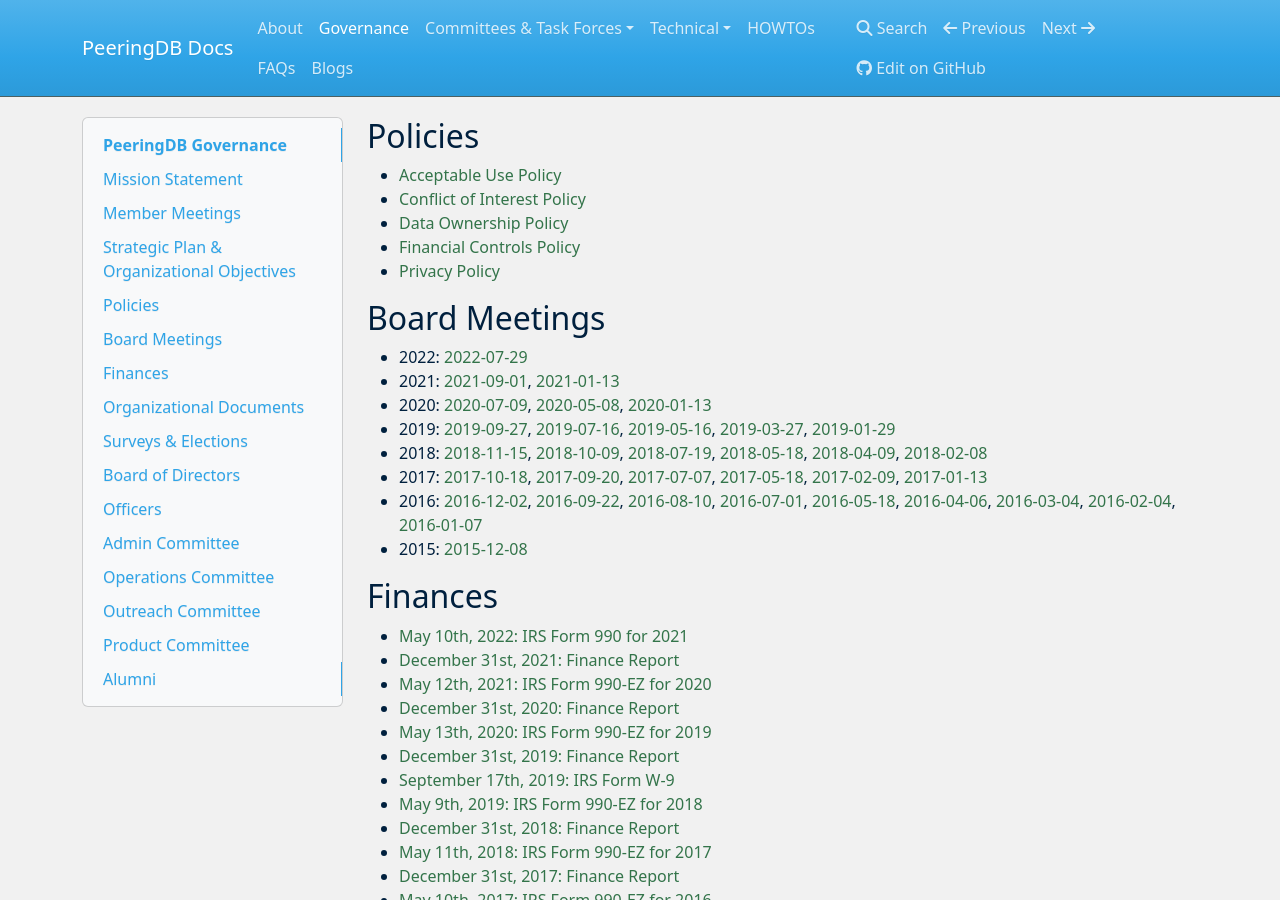
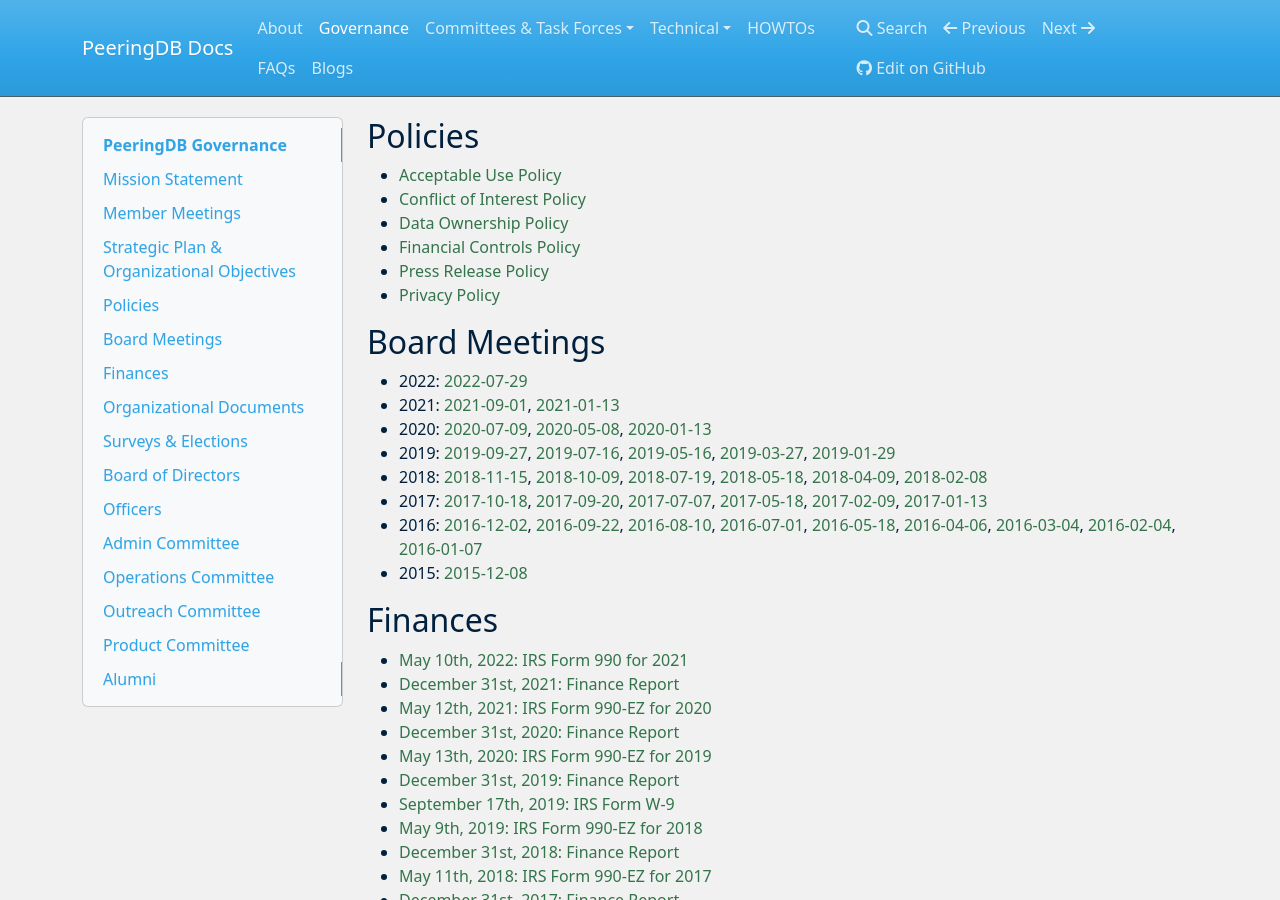
Before and after one commit to peeringdb/docs, an MkDocs documentation site: the page built from docs/gov.md, in a window 1280 px wide and 900 px high, scrolled down 534 px. Built offline with MkDocs 1.6.1, drawn with Linux system fonts in a browser that asks for light colours; nearby versions of some CDN libraries.

Commit message:
Press Release Policy

```diff
--- a/docs/gov.md
+++ b/docs/gov.md
@@ -27,6 +27,7 @@
 - [Conflict of Interest Policy](gov/legaldocs/2015-12-08_PeeringDB_Conflict_of_Interest_Policy.pdf)
 - [Data Ownership Policy](gov/misc/2020-04-06_PeeringDB_Data_Ownership_Policy_Document_v1.0.pdf)
 - [Financial Controls Policy](gov/legaldocs/2017-05-18_PeeringDB_Financial_Controls_Policy.pdf)
+- [Press Release Policy](gov/legaldocs/2022-12-24_PeeringDB_Press_Release_Policy.pdf)
 - [Privacy Policy](gov/misc/2017-04-02-PeeringDB_Privacy_Policy.pdf)
 
 ## Board Meetings
```
Also changed, not shown: 1 other file.
